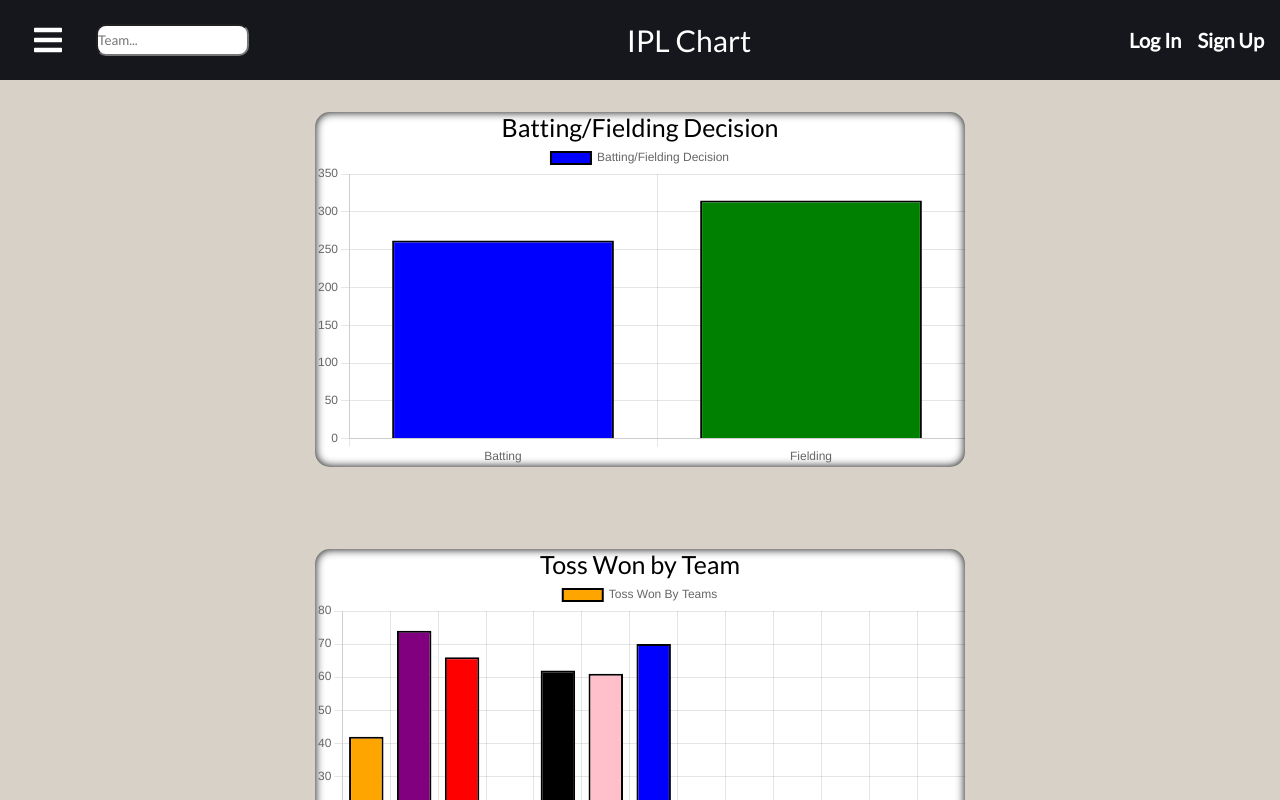
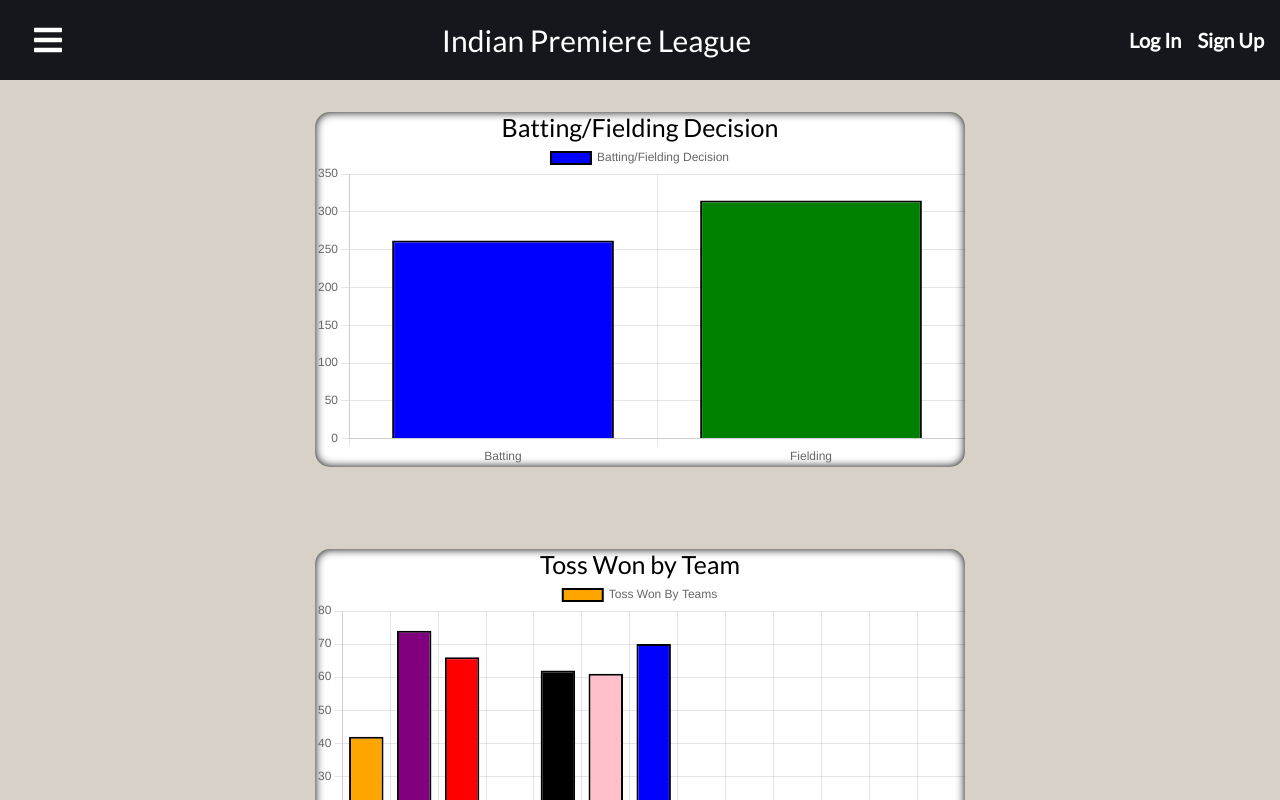
Before and after one commit to sachinkr7368/IPL-Chart, a React (Create React App) app: page / in a window 1280 px wide. Shown: the top 800 px of the page. Built offline with nearby package versions, Linux system fonts and the light colour scheme.

Commit message:
Update Sidebar.js

```diff
--- a/src/components/Sidebar.js
+++ b/src/components/Sidebar.js
@@ -13,17 +13,14 @@
   display: flex;
   justify-content: flex-start;
   align-items: center;
-  input{
-    margin: auto auto auto 2rem;
-    height: 2rem;
-    border-radius: 10px;
-  }
+
   p{
     display: flex;
     justify-content: center;
     font-size: 30px;
     color: white;
-    margin: auto auto auto 0%;
+    margin: auto ;
+    padding: auto;
   }
   h3{
     font-size: 20px;
@@ -83,8 +80,8 @@
           <NavIcon to='#'>
             <FaIcons.FaBars onClick={showSidebar} />
           </NavIcon>
-          <input width= "30%" placeholder="Team..."/>
-          <p>IPL Chart</p>
+
+          <p>Indian Premiere League</p>
           <h3>Log In </h3>
           <h4>Sign Up</h4>
         </Nav>
```
